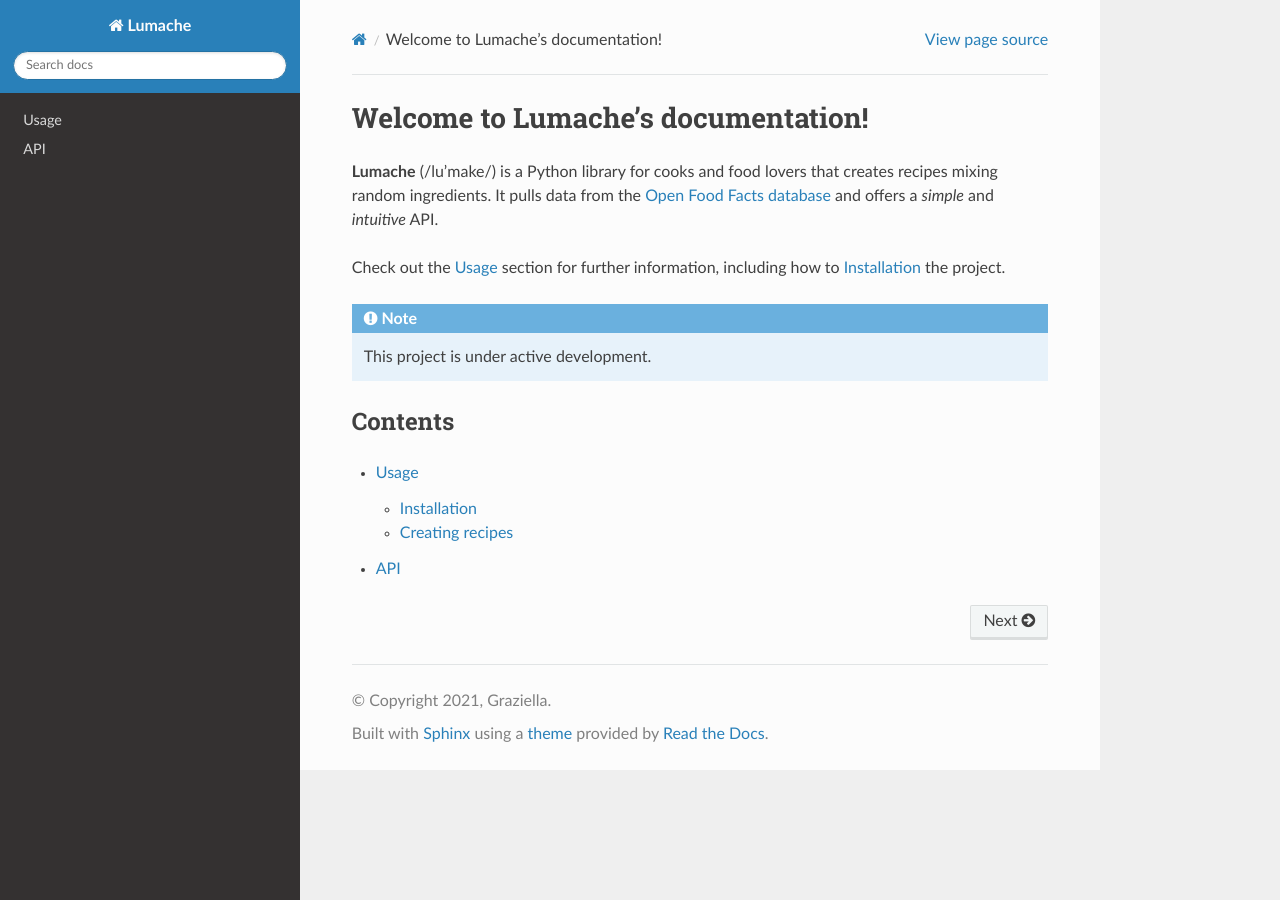
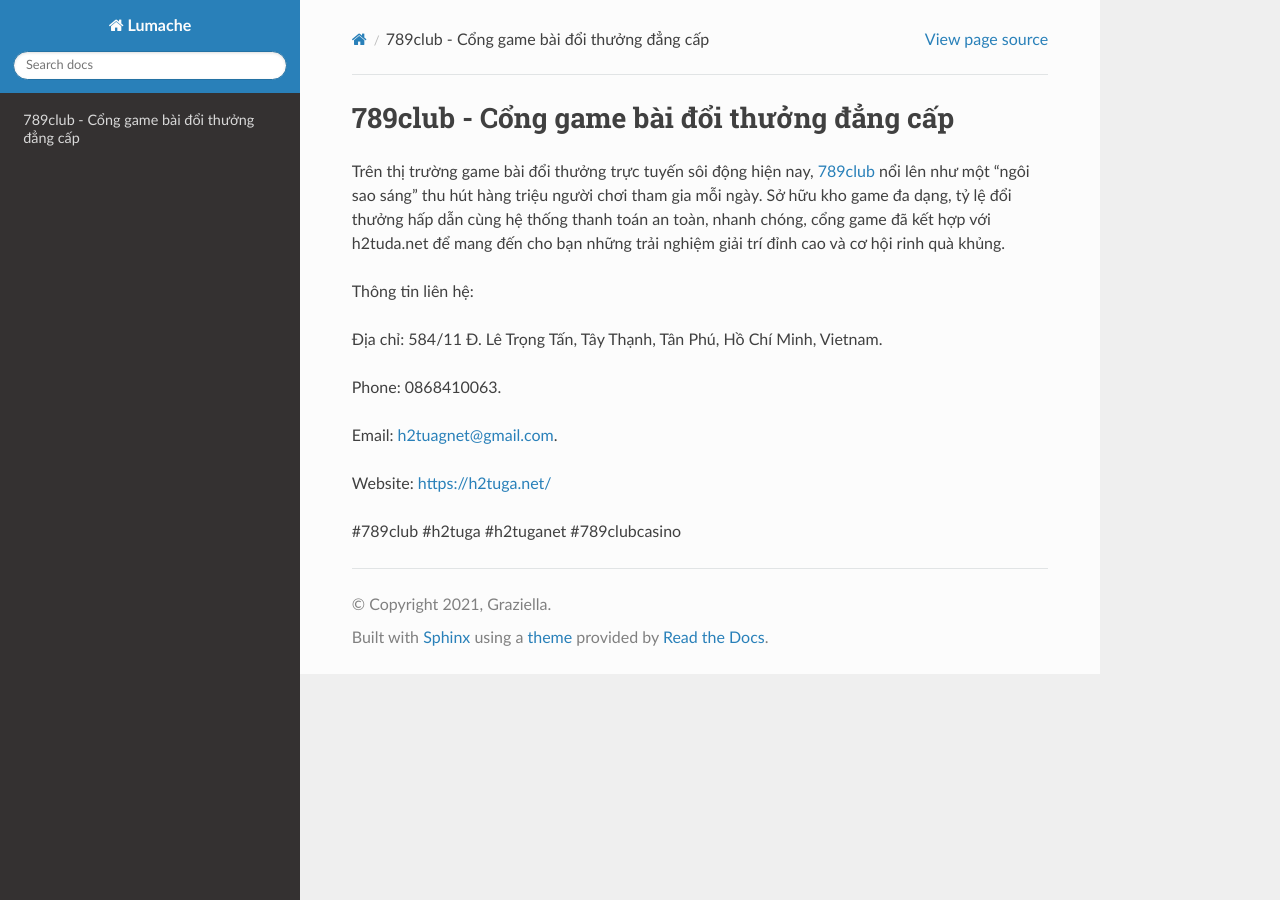
Before and after one commit to JonsCalicut123/h2tuganet, a Sphinx documentation site: the page built from docs/source/index.rst, in a window 1280 px wide. Built offline with Sphinx 7.4.7 and the Read the Docs theme 3.1.0, drawn with Linux system fonts in a browser that asks for light colours.

Commit message:
Update index.rst

```diff
--- a/docs/source/index.rst
+++ b/docs/source/index.rst
@@ -1,22 +1,16 @@
-Welcome to Lumache's documentation!
+789club - Cổng game bài đổi thưởng đẳng cấp
 ===================================
 
-**Lumache** (/lu'make/) is a Python library for cooks and food lovers
-that creates recipes mixing random ingredients.
-It pulls data from the `Open Food Facts database <https://world.openfoodfacts.org/>`_
-and offers a *simple* and *intuitive* API.
+Trên thị trường game bài đổi thưởng trực tuyến sôi động hiện nay, `789club <https://h2tuga.net/>`_ nổi lên như một “ngôi sao sáng” thu hút hàng triệu người chơi tham gia mỗi ngày. Sở hữu kho game đa dạng, tỷ lệ đổi thưởng hấp dẫn cùng hệ thống thanh toán an toàn, nhanh chóng, cổng game đã kết hợp với h2tuda.net để mang đến cho bạn những trải nghiệm giải trí đỉnh cao và cơ hội rinh quà khủng.
 
-Check out the :doc:`usage` section for further information, including
-how to :ref:`installation` the project.
+Thông tin liên hệ:
 
-.. note::
+Địa chỉ: 584/11 Đ. Lê Trọng Tấn, Tây Thạnh, Tân Phú, Hồ Chí Minh, Vietnam.
 
-   This project is under active development.
+Phone: 0868410063.
 
-Contents
---------
+Email: h2tuagnet@gmail.com.
 
-.. toctree::
+Website: https://h2tuga.net/
 
-   usage
-   api
+#789club #h2tuga #h2tuganet #789clubcasino
```
